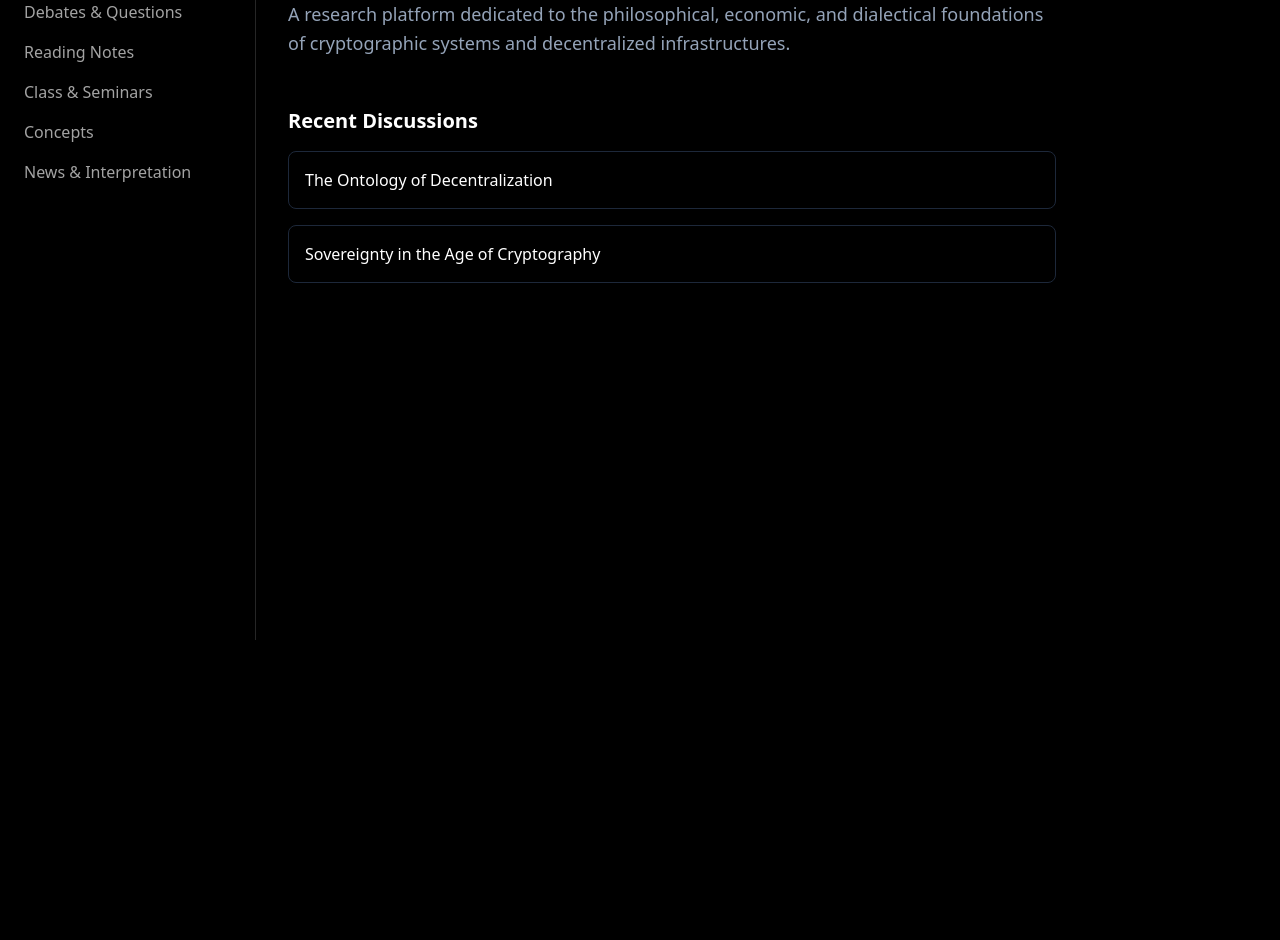
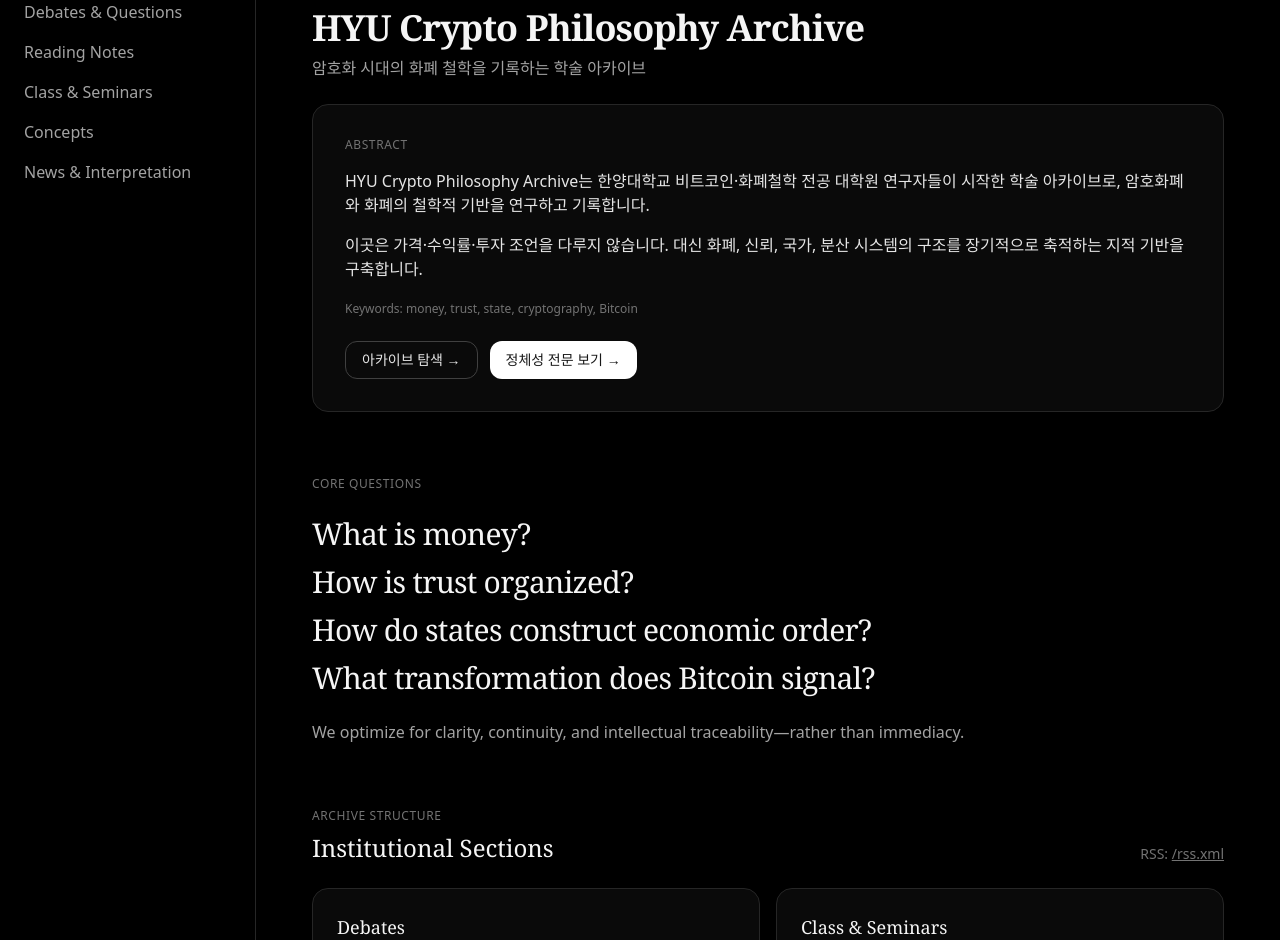
Before and after one commit to Joopeter-Jin/hyu-archive, a Next.js app: page / in a window 1280 px wide. Shown: the part 160-1100 px from the top of the page. Before the commit the page ends 800 px from the top, so only its background shows below. Built offline with nearby package versions, Linux system fonts and the light colour scheme; no server answers; the database is empty.

Commit message:
Landing page updated

```diff
--- a/app/page.tsx
+++ b/app/page.tsx
@@ -1,31 +1,55 @@
-export default function Page() {
+// app/page.tsx
+import { prisma } from "@/lib/prisma"
+import HomeHero from "@/components/home/HomeHero"
+import CoreQuestions from "@/components/home/CoreQuestions"
+import ArchiveStructure from "@/components/home/ArchiveStructure"
+import LatestPublications from "@/components/home/LatestPublications"
+
+export const dynamic = "force-dynamic"
+
+function makeExcerptFromHtml(html: string, max = 180) {
+  const cleaned = html
+    .replace(/<[^>]*>/g, " ")
+    .replace(/\s+/g, " ")
+    .trim()
+  if (!cleaned) return ""
+  return cleaned.length > max ? cleaned.slice(0, max).trimEnd() + "…" : cleaned
+}
+
+export default async function HomePage() {
+  const latest = await prisma.post.findMany({
+    take: 6,
+    orderBy: { createdAt: "desc" },
+    select: {
+      id: true,
+      title: true,
+      content: true,
+      category: true,
+      createdAt: true,
+    },
+  })
+
+  const posts = latest.map((p) => ({
+    id: p.id,
+    title: p.title,
+    category: p.category,
+    createdAt: p.createdAt,
+    excerpt: makeExcerptFromHtml(p.content),
+  }))
+
   return (
-    <div className="max-w-3xl space-y-12">
-      <section>
-        <h1 className="text-4xl font-serif font-bold tracking-tight">
-          Crypto Philosophy Archive
-        </h1>
-        <p className="mt-6 text-muted-foreground leading-relaxed text-lg">
-          A research platform dedicated to the philosophical,
-          economic, and dialectical foundations of cryptographic systems
-          and decentralized infrastructures.
-        </p>
-      </section>
+    <main className="w-full px-6 py-12 space-y-16 max-w-5xl mx-auto lg:mx-0">
+      {/* Ⅰ. Abstract */}
+      <HomeHero />
 
-      <section>
-        <h2 className="text-xl font-semibold mb-4">
-          Recent Discussions
-        </h2>
+      {/* Ⅱ. Core Questions */}
+      <CoreQuestions />
 
-        <div className="space-y-4">
-          <div className="p-4 border border-border rounded-lg hover:bg-accent transition">
-            The Ontology of Decentralization
-          </div>
-          <div className="p-4 border border-border rounded-lg hover:bg-accent transition">
-            Sovereignty in the Age of Cryptography
-          </div>
-        </div>
-      </section>
-    </div>
+      {/* Ⅲ. Archive Structure */}
+      <ArchiveStructure />
+
+      {/* Ⅳ. Latest Publications */}
+      <LatestPublications posts={posts} />
+    </main>
   )
 }
--- /dev/null
+++ b/components/home/ArchiveStructure.tsx
@@ -0,0 +1,74 @@
+// components/home/ArchiveStructure.tsx
+import Link from "next/link"
+
+const sections = [
+  {
+    href: "/debates",
+    title: "Debates",
+    desc: "Philosophical and policy-level discussions on crypto and monetary order.",
+  },
+  {
+    href: "/class-seminars",
+    title: "Class & Seminars",
+    desc: "Records of lectures, seminars, and academic sessions.",
+  },
+  {
+    href: "/concepts",
+    title: "Concepts",
+    desc: "Structured entries on core theoretical terms and frameworks.",
+  },
+  {
+    href: "/reading-notes",
+    title: "Reading Notes",
+    desc: "Critical summaries of books, papers, and foundational texts.",
+  },
+  {
+    href: "/news",
+    title: "News",
+    desc: "Contextual notes on contemporary developments (not price talk).",
+  },
+  {
+    href: "/about",
+    title: "About",
+    desc: "Institutional background, mission, and governance.",
+  },
+]
+
+export default function ArchiveStructure() {
+  return (
+    <section id="structure" className="space-y-6 scroll-mt-24">
+      <div className="flex items-end justify-between gap-6">
+        <div>
+          <div className="text-xs uppercase tracking-wider text-neutral-500">
+            Archive Structure
+          </div>
+          <h2 className="mt-2 text-xl sm:text-2xl font-serif text-neutral-100">
+            Institutional Sections
+          </h2>
+        </div>
+
+        <div className="text-sm text-neutral-500">
+          <span className="hidden sm:inline">RSS:</span>{" "}
+          <a className="underline hover:text-neutral-300" href="/rss.xml">
+            /rss.xml
+          </a>
+        </div>
+      </div>
+
+      <div className="grid grid-cols-1 sm:grid-cols-2 gap-4">
+        {sections.map((s) => (
+          <Link
+            key={s.href}
+            href={s.href}
+            className="rounded-2xl border border-neutral-800 bg-neutral-950 p-6 hover:bg-neutral-900 transition"
+          >
+            <div className="text-lg font-serif text-neutral-100">{s.title}</div>
+            <div className="mt-2 text-sm text-neutral-400 leading-relaxed">
+              {s.desc}
+            </div>
+          </Link>
+        ))}
+      </div>
+    </section>
+  )
+}
--- /dev/null
+++ b/components/home/CoreQuestions.tsx
@@ -0,0 +1,33 @@
+// components/home/CoreQuestions.tsx
+export default function CoreQuestions() {
+  const questions = [
+    "What is money?",
+    "How is trust organized?",
+    "How do states construct economic order?",
+    "What transformation does Bitcoin signal?",
+  ]
+
+  return (
+    <section className="space-y-6">
+      <div className="text-xs uppercase tracking-wider text-neutral-500">
+        Core Questions
+      </div>
+
+      <div className="space-y-3">
+        {questions.map((q) => (
+          <div
+            key={q}
+            className="text-2xl sm:text-3xl font-serif tracking-tight text-neutral-100"
+          >
+            {q}
+          </div>
+        ))}
+      </div>
+
+      <p className="max-w-3xl text-sm sm:text-base text-neutral-400 leading-relaxed">
+        We optimize for clarity, continuity, and intellectual traceability—rather
+        than immediacy.
+      </p>
+    </section>
+  )
+}
--- /dev/null
+++ b/components/home/HomeHero.tsx
@@ -0,0 +1,60 @@
+import Link from "next/link"
+
+export default function HomeHero() {
+  return (
+    <section className="space-y-6 text-left">
+      <div className="space-y-2">
+        <div className="text-xs tracking-wide text-neutral-500">
+          Since March 2026 · Seoul, Republic of Korea
+        </div>
+
+        <h1 className="text-3xl sm:text-4xl font-serif font-bold tracking-tight text-neutral-100">
+          HYU Crypto Philosophy Archive
+        </h1>
+
+        <p className="text-sm sm:text-base text-neutral-400">
+          암호화 시대의 화폐 철학을 기록하는 학술 아카이브
+        </p>
+      </div>
+
+      <div className="rounded-2xl border border-neutral-800 bg-neutral-950 p-6 sm:p-8">
+        <div className="text-xs uppercase tracking-wider text-neutral-500">
+          Abstract
+        </div>
+
+        <div className="mt-4 space-y-4 leading-relaxed text-neutral-200 text-[15px] sm:text-base">
+          <p>
+            HYU Crypto Philosophy Archive는 한양대학교 비트코인·화폐철학 전공
+            대학원 연구자들이 시작한 학술 아카이브로, 암호화폐와 화폐의 철학적
+            기반을 연구하고 기록합니다.
+          </p>
+
+          <p>
+            이곳은 가격·수익률·투자 조언을 다루지 않습니다. 대신 화폐, 신뢰, 국가,
+            분산 시스템의 구조를 장기적으로 축적하는 지적 기반을 구축합니다.
+          </p>
+
+          <div className="pt-1 text-xs text-neutral-500">
+            Keywords: money, trust, state, cryptography, Bitcoin
+          </div>
+        </div>
+
+        <div className="mt-6 flex flex-wrap gap-3">
+          <a
+            href="#structure"
+            className="inline-flex items-center rounded-xl border border-neutral-700 px-4 py-2 text-sm text-neutral-200 hover:bg-neutral-900 transition"
+          >
+            아카이브 탐색 →
+          </a>
+
+          <Link
+            href="/about"
+            className="inline-flex items-center rounded-xl bg-white px-4 py-2 text-sm text-neutral-900 hover:bg-neutral-200 transition"
+          >
+            정체성 전문 보기 →
+          </Link>
+        </div>
+      </div>
+    </section>
+  )
+}
--- /dev/null
+++ b/components/home/LatestPublications.tsx
@@ -0,0 +1,91 @@
+// components/home/LatestPublications.tsx
+import Link from "next/link"
+
+type LatestPost = {
+  id: string
+  title: string
+  createdAt: Date
+  category: string
+  excerpt: string
+}
+
+function formatDate(d: Date) {
+  return new Intl.DateTimeFormat("en-US", {
+    year: "numeric",
+    month: "short",
+    day: "2-digit",
+  }).format(d)
+}
+
+export default function LatestPublications({ posts }: { posts: LatestPost[] }) {
+  return (
+    <section className="space-y-6">
+      <div className="flex items-end justify-between gap-6">
+        <div>
+          <div className="text-xs uppercase tracking-wider text-neutral-500">
+            Latest
+          </div>
+          <h2 className="mt-2 text-xl sm:text-2xl font-serif text-neutral-100">
+            Latest Publications
+          </h2>
+        </div>
+
+        {/* "전체 글" 통합 라우트가 아직 없으니, 대표 섹션으로 유도 */}
+        <Link
+          href="/debates"
+          className="text-sm text-neutral-400 underline hover:text-neutral-200"
+        >
+          View all →
+        </Link>
+      </div>
+
+      <div className="space-y-3">
+        {posts.length === 0 ? (
+          <div className="rounded-2xl border border-neutral-800 bg-neutral-950 p-6 text-sm text-neutral-500">
+            No publications yet.
+          </div>
+        ) : (
+          posts.map((p) => (
+            <Link
+              key={p.id}
+              href={`/post/${p.id}`}
+              prefetch={false}
+              className="block rounded-2xl border border-neutral-800 bg-neutral-950 p-6 hover:bg-neutral-900 transition"
+            >
+              <div className="flex flex-wrap items-center gap-x-3 gap-y-1 text-xs text-neutral-500">
+                <span>{formatDate(p.createdAt)}</span>
+                <span>·</span>
+                <span className="uppercase tracking-wider">{p.category}</span>
+              </div>
+
+              <div className="mt-2 text-base sm:text-lg font-serif text-neutral-100">
+                {p.title}
+              </div>
+
+              {p.excerpt ? (
+                <div className="mt-2 text-sm text-neutral-400 leading-relaxed">
+                  {p.excerpt}
+                </div>
+              ) : null}
+            </Link>
+          ))
+        )}
+      </div>
+
+      <div className="flex flex-wrap gap-3 pt-2">
+        <a
+          href="/rss.xml"
+          className="inline-flex items-center rounded-xl border border-neutral-700 px-4 py-2 text-sm text-neutral-200 hover:bg-neutral-900 transition"
+        >
+          RSS Feed
+        </a>
+        <Link
+          href="/about"
+          className="inline-flex items-center rounded-xl bg-white px-4 py-2 text-sm text-neutral-900 hover:bg-neutral-200 transition"
+        >
+          Mission →
+        </Link>
+      </div>
+    </section>
+  )
+}
```
